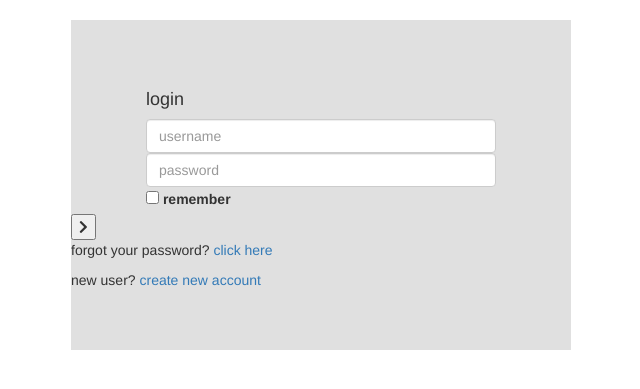
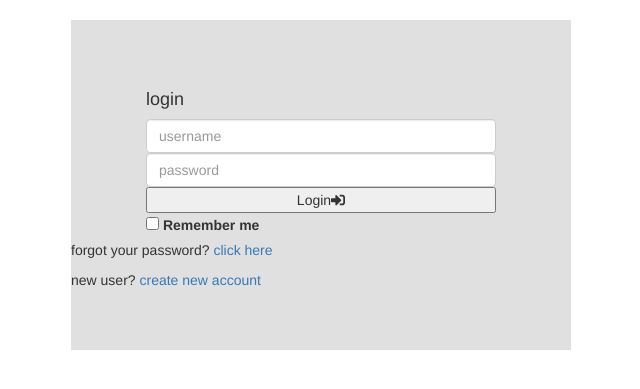
Before and after one commit to chapman-monroe/cs-4640, a PHP site: page /login.html in a window 1280 px wide. Shown: the part 61-450 px from the top of the page, without its empty margins (319-959 px from the left). Run offline with PHP 8.4, Linux system fonts and the light colour scheme.

Commit message:
deleted DS_Store, fixed button on login

```diff
--- a/login.html
+++ b/login.html
@@ -40,12 +40,12 @@
 							<label for="lg_password" class="sr-only">Password</label>
 							<input type="password" class="form-control" id="lg_password" name="lg_password" placeholder="password">
 						</div>
+						<button type="submit" class="login-button">Login<i class="fas fa-sign-in-alt"></i></button>
 						<div class="form-group login-group-checkbox">
 							<input type="checkbox" id="lg_remember" name="lg_remember">
-							<label for="lg_remember">remember</label>
+							<label for="lg_remember">Remember me</label>
 						</div>
 					</div>
-					<button type="submit" class="login-button"><i class="fa fa-chevron-right"></i></button>
 				</div>
 				<div class="etc-login-form">
 					<p>forgot your password? <a href="#">click here</a></p>
--- a/styles.css
+++ b/styles.css
@@ -144,6 +144,22 @@ left: 5px;
 .form-group h2{
 	font-size: 18px;
 }
+.login-button{
+	width: 70%;
+	margin-left: 15%;
+	/*background-color: #0B4672;*/
+	/*color: white;*/
+
+}
+/*.login-button:hover{
+	background-color: white;
+	color: #0B4672;
+
+}*/
+.label{
+	font
+
+}
 
 /*Responsiveness*/
 @media screen and (max-width: 960px){
```
Also changed, not shown: 1 other file.
